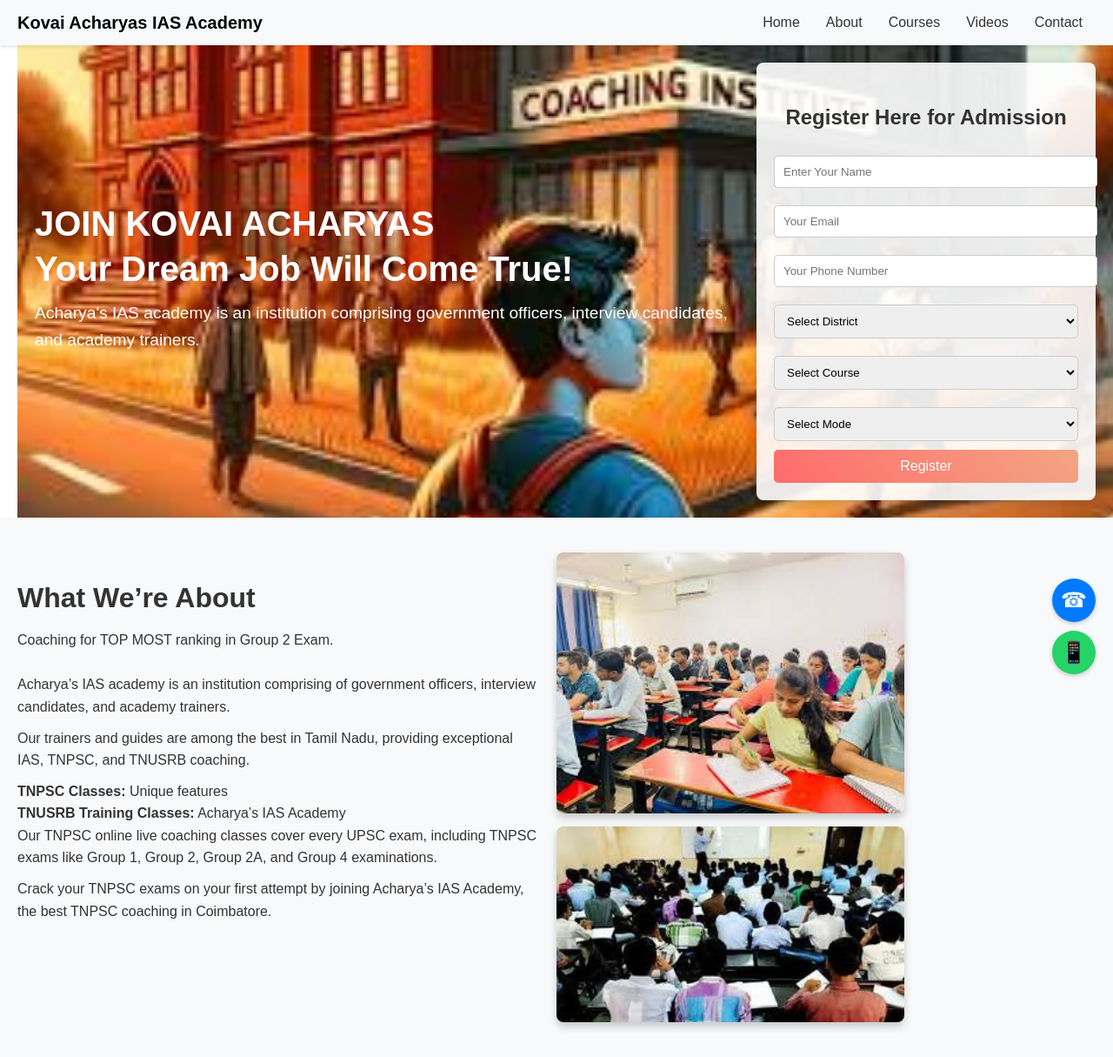
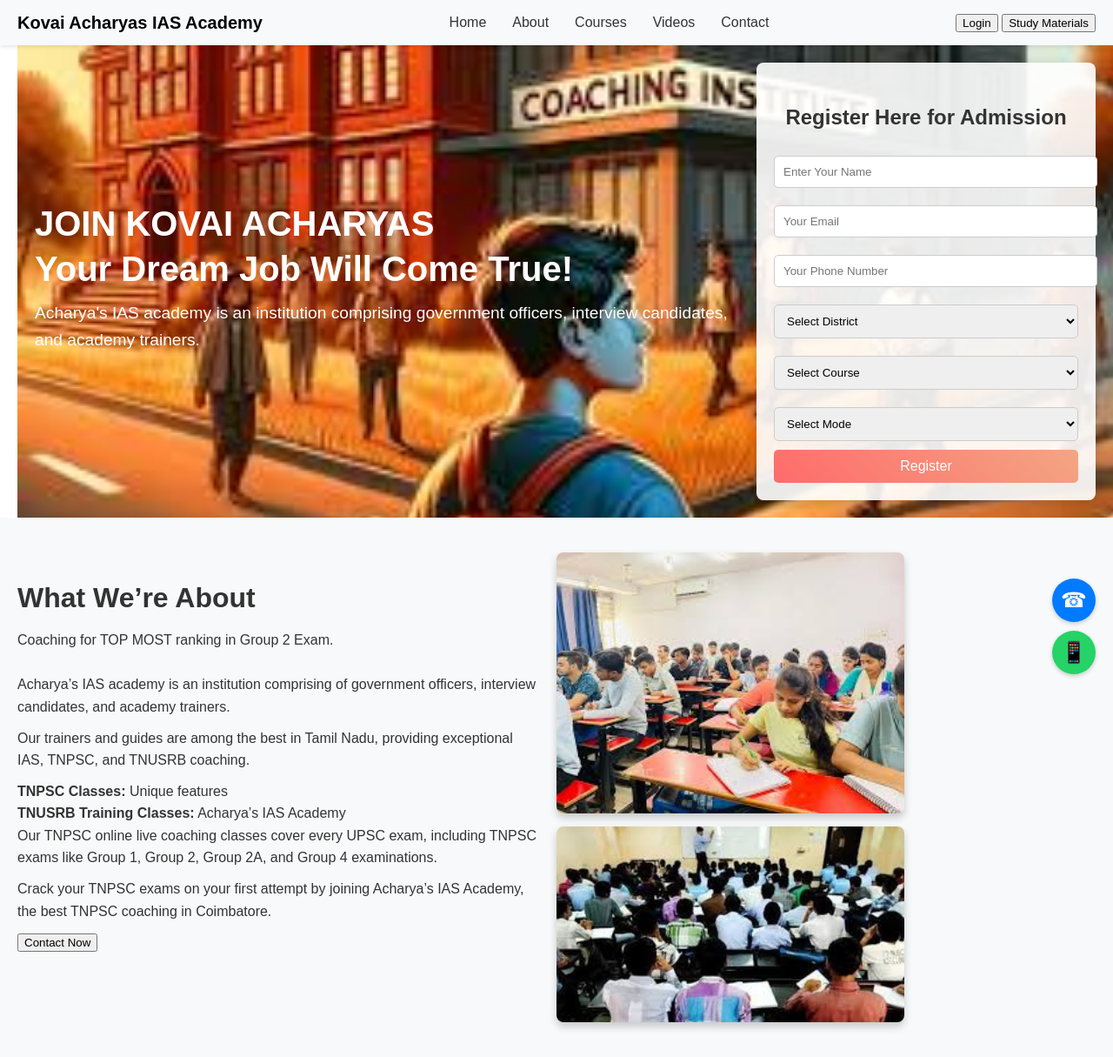
Before and after one commit to Akhilesh-Mohanasundaram/Akhilesh-mohanasundaram.github.io, a plain HTML site: page index.html in a window 1280 px wide. Shown: the whole page at 87% size. Drawn offline with Linux system fonts and the light colour scheme.

Commit message:
Update index.html

```diff
--- a/index.html
+++ b/index.html
@@ -17,7 +17,12 @@
             <li><a href="#">Videos</a></li>
             <li><a href="#">Contact</a></li>
         </ul>
+        <div class="nav-right">
+            <button class="nav-btn">Login</button>
+            <button class="nav-btn">Study Materials</button>
+        </div>
     </header>
+
 
     <div class="hero">
         <img src="./assets/download.jpeg" alt="Hero Image">
@@ -70,6 +75,7 @@
                 <p>
                     Crack your TNPSC exams on your first attempt by joining Acharya’s IAS Academy, the best TNPSC coaching in Coimbatore.
                 </p>
+                <button class="contact-now">Contact Now</button>
             </div>
             <div class="right-column">
                 <img src="./assets/ins-1.jpeg" alt="Classroom 1">
```
